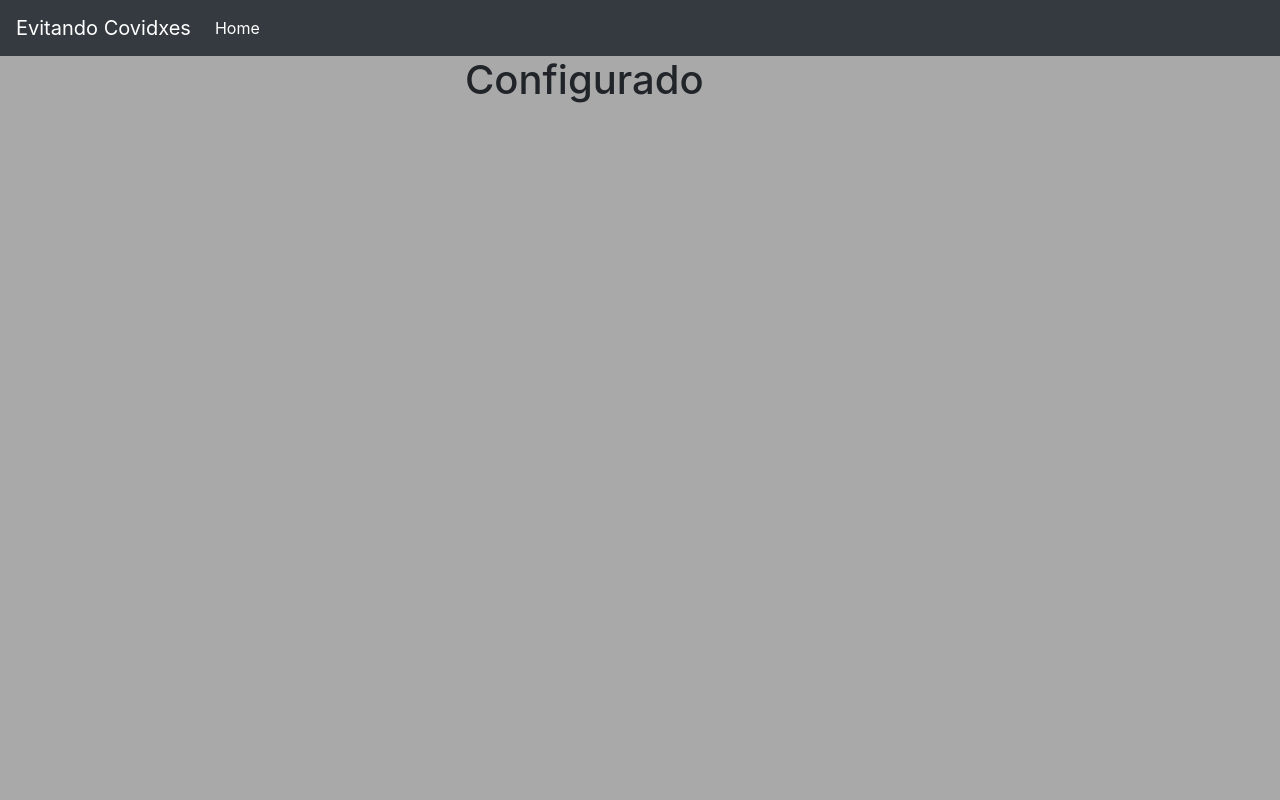
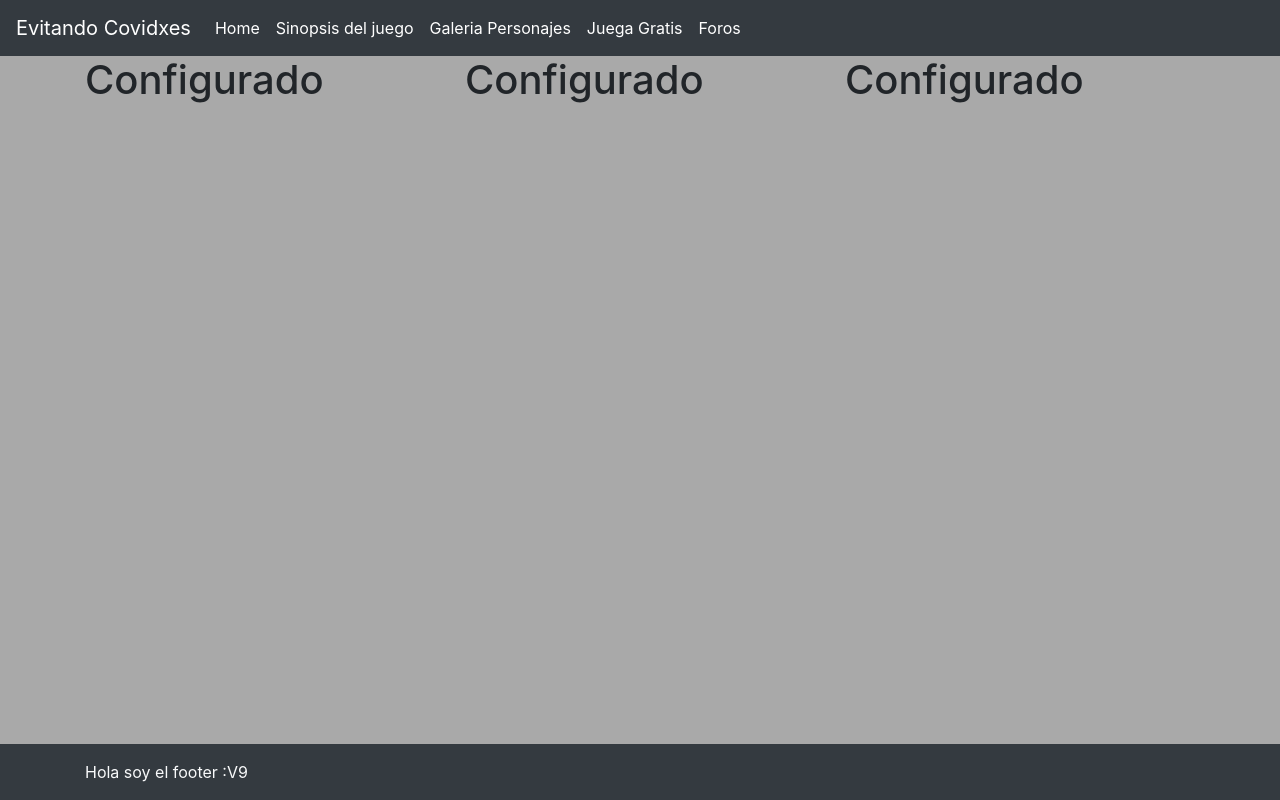
Before and after one commit to alejandrozeb/EvitandoCovidxesWebPage, a CodeIgniter app: page /database/ in a window 1280 px wide. Run offline with CodeIgniter, Linux system fonts and the light colour scheme; some libraries are stand-ins or nearby versions.

Commit message:
añadiendo el footer

```diff
--- a/application/views/Home.php
+++ b/application/views/Home.php
@@ -31,19 +31,44 @@ defined('BASEPATH') OR exit('No direct script access allowed');
                 <li class="nav-item active">
                     <a class="nav-link text-white" href="#">Home <span class="sr-only">(current)</span></a>
                 </li>
+                <li class="nav-item active">
+                    <a class="nav-link text-white" href="#">Sinopsis del juego <span class="sr-only">(current)</span></a>
+                </li>
+                <li class="nav-item active">
+                    <a class="nav-link text-white" href="#"> Galeria Personajes <span class="sr-only">(current)</span></a>
+                </li>
+                <li class="nav-item active">
+                    <a class="nav-link text-white" href="#">Juega Gratis <span class="sr-only">(current)</span></a>
+                </li>
+                <li class="nav-item active">
+                    <a class="nav-link text-white" href="#">Foros <span class="sr-only">(current)</span></a>
+                </li>
             </ul>
         </div>
     </nav>
-  <!-- nac Final -->
+  <!-- nav Final -->
         <div class="container">
             <div class="row justify-content-center">
                     <div class="col-4">
                         <h1>Configurado</h1>
                      </div>
+                     <div class="col-4">
+                        <h1>Configurado</h1>
+                     </div>
+                     <div class="col-4">
+                        <h1>Configurado</h1>
+                     </div>
+
             </div>
         </div>
 
-
+<!-- inicio footer -->
+    <footer class="footer mt-auto py-3 bg-dark fixed-bottom">
+        <div class="container">
+            <span class="text-light">Hola soy el footer  :V9 </span>
+        </div>
+    </footer>
+<!-- fin footer -->
 
 
 
```
